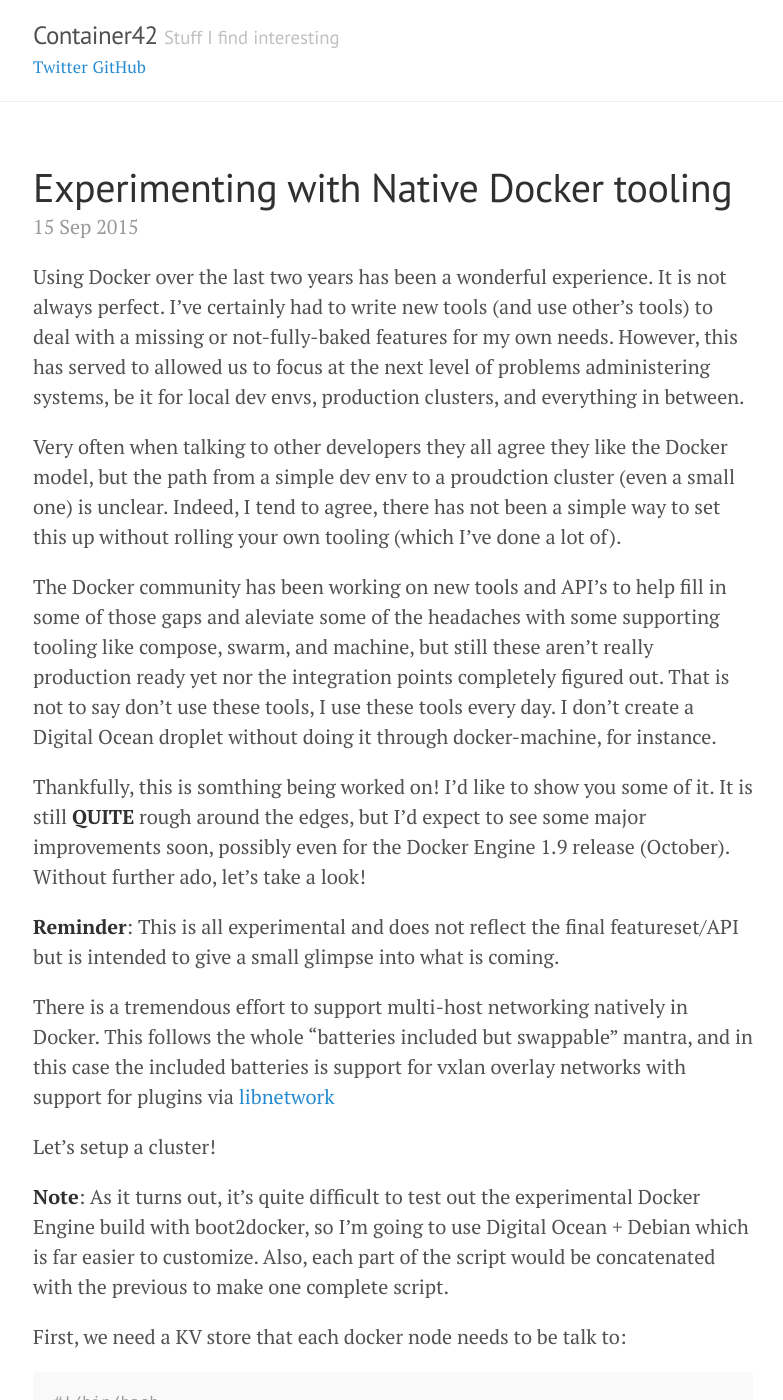
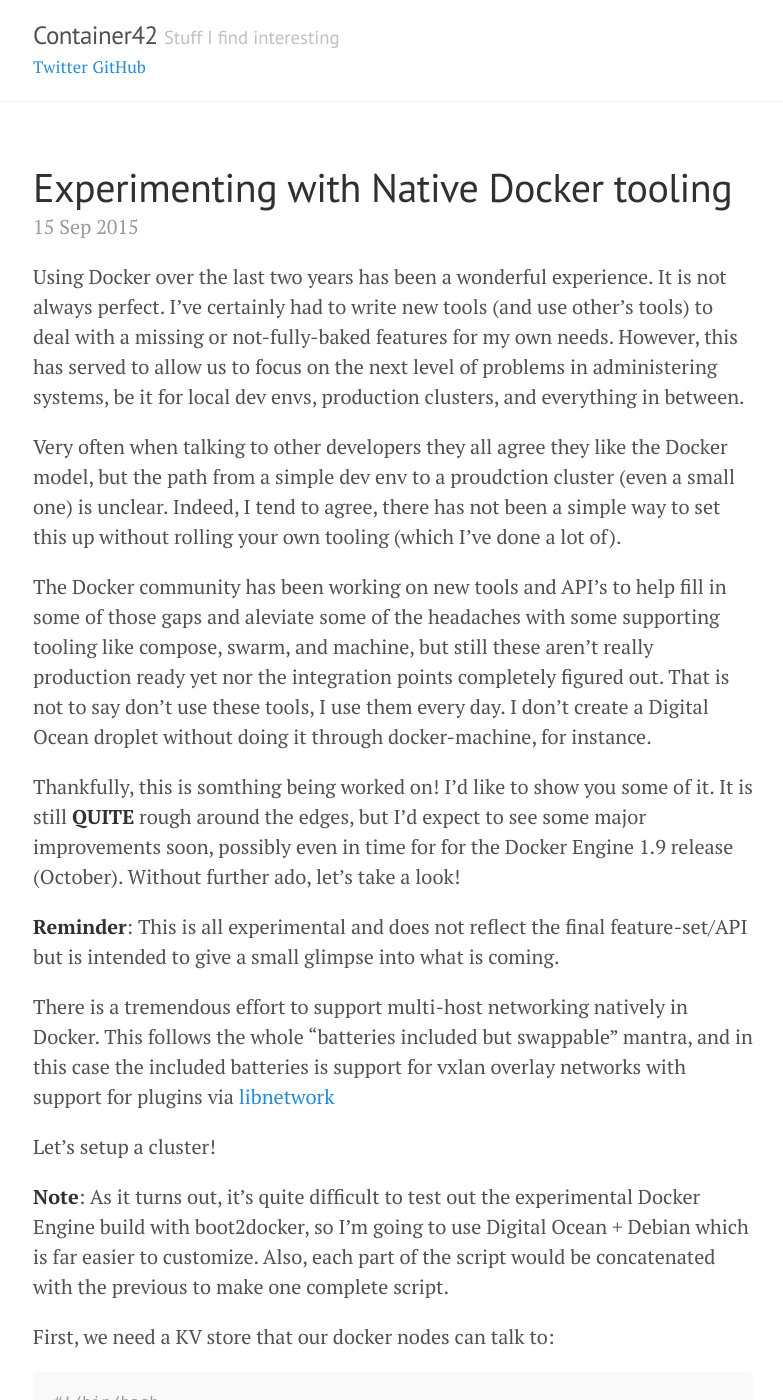
Before and after one commit to cpuguy83/blog, a Jekyll site: the page built from _posts/2015-09-15-experimenting-with-native-docker-tooling.md, in a window 1280 px wide and 1400 px high. Shown: the whole window, without its empty margins (247-1030 px from the left). Built offline with Jekyll 4.4.1, drawn with Linux system fonts in a browser that asks for light colours; Markdown is read by kramdown in place of the engine named in the settings; comment, search, counter and statistics services are not loaded; some of the changed text lies outside the part shown.

Commit message:
fix some bad phrasing

````diff
--- a/_posts/2015-09-15-experimenting-with-native-docker-tooling.md
+++ b/_posts/2015-09-15-experimenting-with-native-docker-tooling.md
@@ -19,7 +19,7 @@
 Using Docker over the last two years has been a wonderful experience. It is not
 always perfect. I've certainly had to write new tools (and use other's tools) to
 deal with a missing or not-fully-baked features for my own needs. However, this
-has served to allowed us to focus at the next level of problems administering
+has served to allow us to focus on the next level of problems in administering
 systems, be it for local dev envs, production clusters, and everything in
 between.
 
@@ -33,18 +33,18 @@
 of those gaps and aleviate some of the headaches with some supporting tooling
 like compose, swarm, and machine, but still these aren't really production ready
 yet nor the integration points completely figured out.
-That is not to say don't use these tools, I use these tools every day. I don't
+That is not to say don't use these tools, I use them every day. I don't
 create a Digital Ocean droplet without doing it through docker-machine, for
 instance.
 
 Thankfully, this is somthing being worked on! I'd like to show you some of it.
 It is still **QUITE** rough around the edges, but I'd expect to see some major
-improvements soon, possibly even for the Docker Engine 1.9 release (October).
+improvements soon, possibly even in time for for the Docker Engine 1.9 release (October).
 Without further ado, let's take a look!
 
 <!--break-->
 
-**Reminder**: This is all experimental and does not reflect the final featureset/API
+**Reminder**: This is all experimental and does not reflect the final feature-set/API
 but is intended to give a small glimpse into what is coming.
 
 There is a tremendous effort to support multi-host networking natively in Docker.
@@ -60,7 +60,7 @@
 Also, each part of the script would be concatenated with the previous to make
 one complete script.
 
-First, we need a KV store that each docker node needs to be talk to:
+First, we need a KV store that our docker nodes can talk to:
 
 ```bash
 #!/bin/bash
@@ -115,11 +115,12 @@
 This will instruct docker-machine to create a new droplet on Digital Ocean with
 Debian Jessie, use the experimental repos to install docker, and sets up the
 network overlay driver.
-It also the swarm manager and swarm agent (in a container) on this node with the
+It also sets up the swarm manager and swarm agent (in a container) on this node with the
 pre-created cluster key.
-We have to `|| echo > /dev/null` because one, we did `set -e` above, which
+We have to `|| echo > /dev/null` because one, we `set -e` above, which
 instructs bash to exit on error, and two because the engine installation above
-does yield an error even though everything is ok, this is a bug in docker-machine.
+yields an error even though everything is ok... this is a bug in the docker-machine
+provisioner for Debian.
 
 Once this is done we can setup the other two nodes in parallel:
 
````
